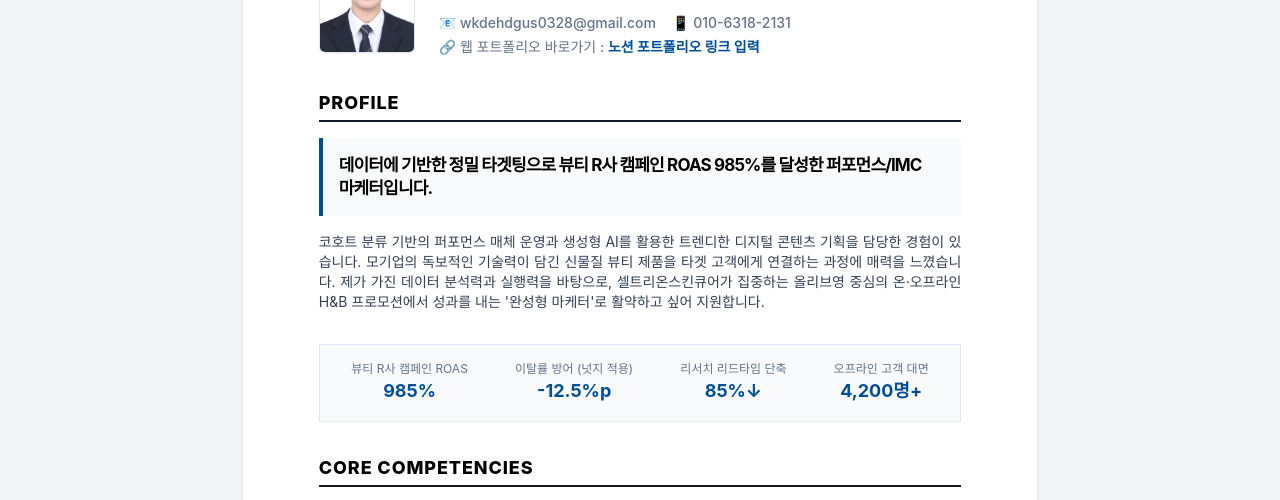
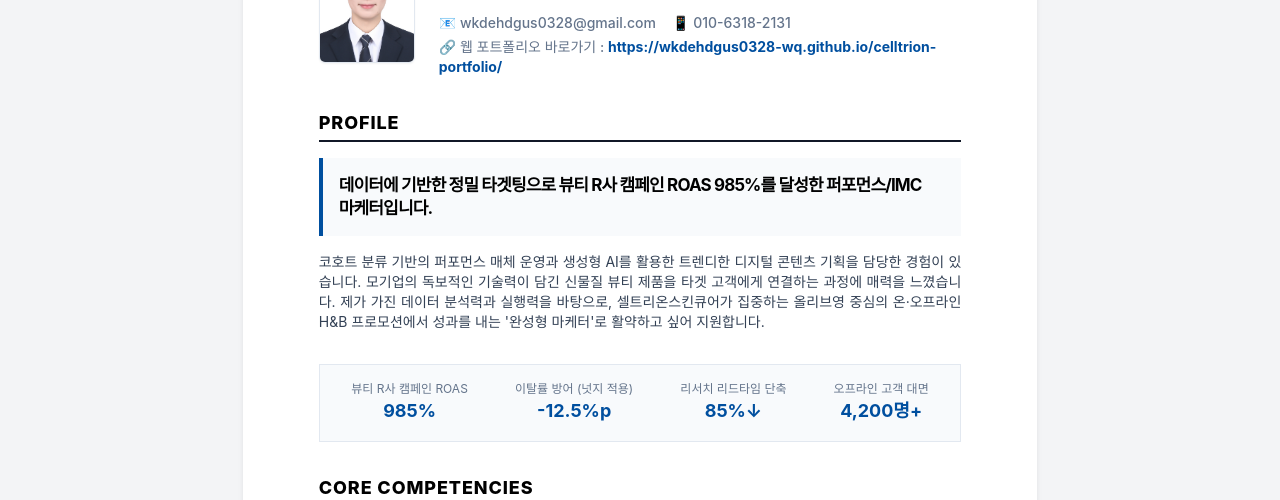
Before and after one commit to wkdehdgus0328-wq/celltrion-portfolio, a plain HTML site: page 셀트리온 이력서.html in a window 1280 px wide. Shown: the part 239-739 px from the top of the page. Drawn offline with nearby package versions, Linux system fonts and the light colour scheme; a web font is replaced by a local one.

Commit message:
Update portfolio URL in resume

```diff
--- a/셀트리온 이력서.html
+++ b/셀트리온 이력서.html
@@ -99,7 +99,7 @@
           </div>
           <div>
             <span>🔗 웹 포트폴리오 바로가기 :
-              <a href="#" target="_blank" class="hover:underline text-[#004F9F] font-bold">노션 포트폴리오 링크 입력</a></span>
+              <a href="https://wkdehdgus0328-wq.github.io/celltrion-portfolio/" target="_blank" class="hover:underline text-[#004F9F] font-bold">https://wkdehdgus0328-wq.github.io/celltrion-portfolio/</a></span>
           </div>
         </div>
       </div>
```
